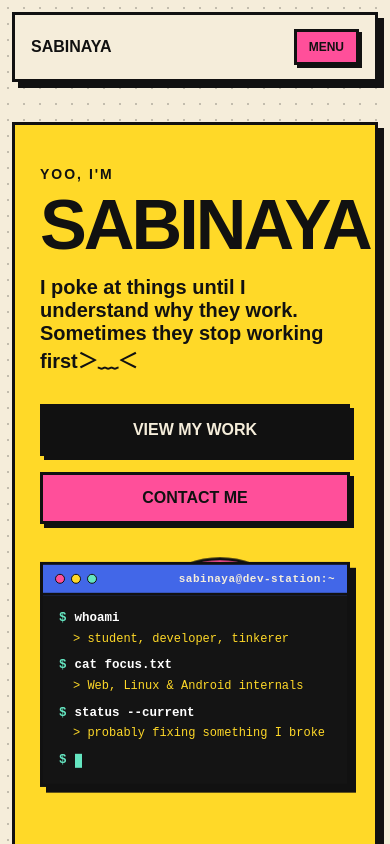
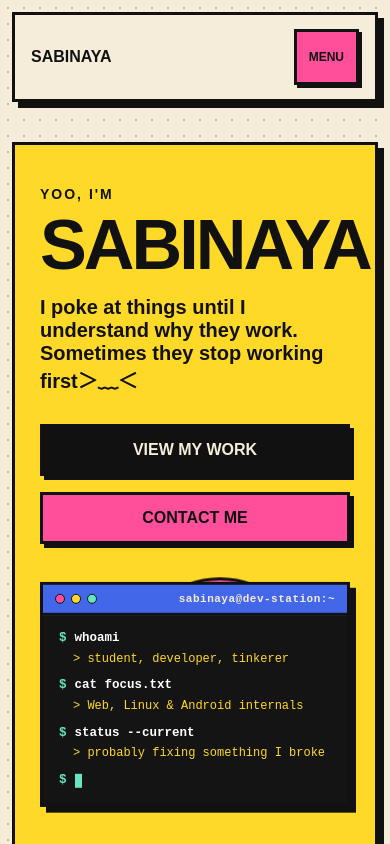
Before and after one commit to sabinaya-404/portfolio, a React (Vite) app: page / in a window 390 px wide. Shown: the top 844 px of the page. Built offline with nearby package versions, Linux system fonts and the light colour scheme.

Commit message:
fix: mobile menu target

```diff
--- a/src/components/Navbar.css
+++ b/src/components/Navbar.css
@@ -58,7 +58,7 @@ nav {
 
   .menu-toggle {
     display: block;
-    padding: 8px 12px;
+    padding: 18px 12px;
     border: var(--border);
     background: var(--pink);
     color: var(--foreground);
```
